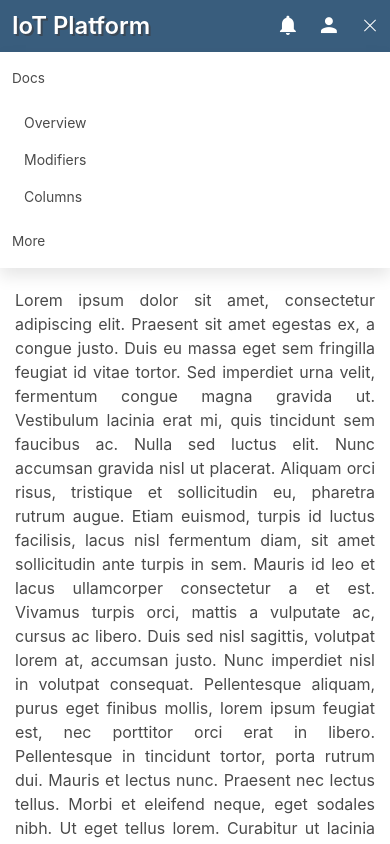
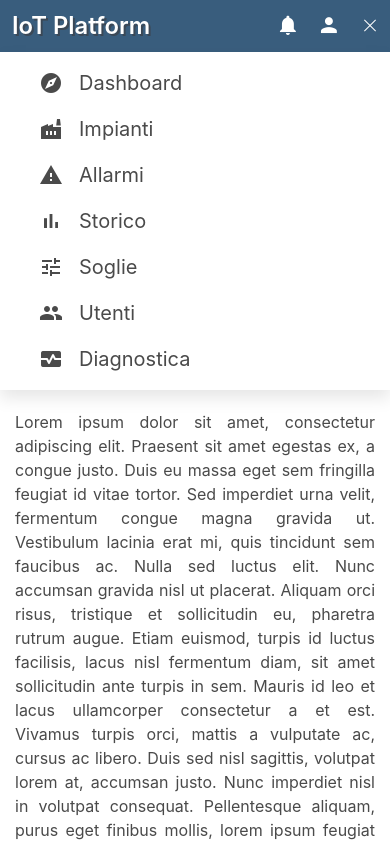
Before and after one commit to fede-palazz/sensor-hub, an Angular app in the folder frontend/: page / in a window 390 px wide. Both pictures are taken after a click on the element 369 px from the left and 26 px from the top of the page. Shown: the top 844 px of the page. Built offline with nearby package versions, Linux system fonts and the light colour scheme.

Commit message:
IOT-40 First dropdown sidebar version

```diff
--- a/frontend/src/app/components/nav/navbar/navbar.component.html
+++ b/frontend/src/app/components/nav/navbar/navbar.component.html
@@ -1,7 +1,7 @@
 <nav role="navigation" class="navbar is-primary" aria-label="main navigation">
   <!----------- NAVBAR BRAND ------------>
   <div class="navbar-brand">
-    <!-- SIDEBAR BUTTON --->
+    <!-------- SIDEBAR BUTTON ----------->
     <ng-container *ngIf="!isMobileView">
       <span
         class="navbar-item sidebar-menu ripple"
@@ -27,7 +27,7 @@
       </span>
     </div>
 
-    <!----------- NAVBAR BURGER ------------>
+    <!---------- NAVBAR BURGER ---------->
     <div
       aria-label="menu"
       class="navbar-burger ripple"
@@ -47,15 +47,34 @@
     [class.is-active]="isMobileMenuOpen"
   >
     <div class="navbar-start">
-      <div class="navbar-item has-dropdown is-hoverable">
-        <a class="navbar-link is-arrowless" href="#"> Docs </a>
-        <div class="navbar-dropdown">
-          <a class="navbar-item" href="#"> Overview </a>
-          <a class="navbar-item" href="#"> Modifiers </a>
-          <a class="navbar-item" href="#"> Columns </a>
-        </div>
-      </div>
-      <a class="navbar-item" href="#"> More </a>
+      <a class="navbar-item" routerLink="">
+        <i class="material-icons">explore</i>
+        <span class="is-size-5">Dashboard</span>
+      </a>
+      <a class="navbar-item" routerLink="">
+        <i class="material-icons">factory</i>
+        <span class="is-size-5">Impianti</span>
+      </a>
+      <a class="navbar-item" routerLink="">
+        <i class="material-icons">warning</i>
+        <span class="is-size-5">Allarmi</span>
+      </a>
+      <a class="navbar-item" routerLink="">
+        <i class="material-icons">bar_chart</i>
+        <span class="is-size-5">Storico</span>
+      </a>
+      <a class="navbar-item" routerLink="">
+        <i class="material-icons">tune</i>
+        <span class="is-size-5">Soglie</span>
+      </a>
+      <a class="navbar-item" routerLink="">
+        <i class="material-icons">people</i>
+        <span class="is-size-5">Utenti</span>
+      </a>
+      <a class="navbar-item" routerLink="">
+        <i class="material-icons">monitor_heart</i>
+        <span class="is-size-5">Diagnostica</span>
+      </a>
     </div>
   </div>
 </nav>
--- a/frontend/src/app/components/nav/navbar/navbar.component.scss
+++ b/frontend/src/app/components/nav/navbar/navbar.component.scss
@@ -4,18 +4,14 @@
 $icon-bg-color: rgba(0, 0, 0, 0.05);
 
 .navbar {
-  font-size: 1rem;
   position: sticky;
   z-index: 40;
   top: 0;
   left: 0;
-  // Mobile view
-  @media screen and (max-width: $tablet) {
-    font-size: 0.85rem;
-  }
 }
 
 .navbar-brand {
+  font-size: 1rem;
   flex-grow: 1;
 
   // Sidebar menu button
@@ -36,6 +32,15 @@ $icon-bg-color: rgba(0, 0, 0, 0.05);
     font-weight: 600;
     line-height: 1.125;
     text-shadow: 2px 2px $primary-dark;
+  }
+
+  & .material-icons {
+    font-size: 1.75em;
+  }
+
+  // Mobile view
+  @media screen and (max-width: $tablet) {
+    font-size: 0.85rem;
   }
 }
 
@@ -63,10 +68,6 @@ $icon-bg-color: rgba(0, 0, 0, 0.05);
   }
 }
 
-.material-icons {
-  font-size: 1.75em;
-}
-
 .navbar-burger {
   width: 3em;
   margin-left: 0;
@@ -77,4 +78,15 @@ $icon-bg-color: rgba(0, 0, 0, 0.05);
 }
 
 .navbar-menu {
+  font-size: 1rem;
+
+  & .navbar-item {
+    // color: #fff;
+    display: flex;
+    align-items: center;
+    padding-left: 10%;
+  }
+  & .material-icons {
+    margin-right: 16px;
+  }
 }
--- a/frontend/src/app/components/nav/navbar/navbar.component.ts
+++ b/frontend/src/app/components/nav/navbar/navbar.component.ts
@@ -1,5 +1,4 @@
-import { Component, EventEmitter, Input, Output } from '@angular/core';
-import { Observable } from 'rxjs';
+import { Component, EventEmitter, Output } from '@angular/core';
 import { ViewDetectorService } from 'src/app/services/view-detector.service';
 
 @Component({
@@ -15,9 +14,12 @@ export class NavbarComponent {
   constructor(private viewDetectorService: ViewDetectorService) {}
 
   ngOnInit() {
-    this.viewDetectorService.getMobileView().subscribe((isMobile) => {
-      this.isMobileView = isMobile;
-    });
+    // Detect mobile resizing
+    this.viewDetectorService
+      .getMobileView()
+      .subscribe((isMobile) => (this.isMobileView = isMobile));
+
+    // Register listener to close mobile panel when selecting a menu
   }
 
   onSidebarMenuClick(): void {
```
